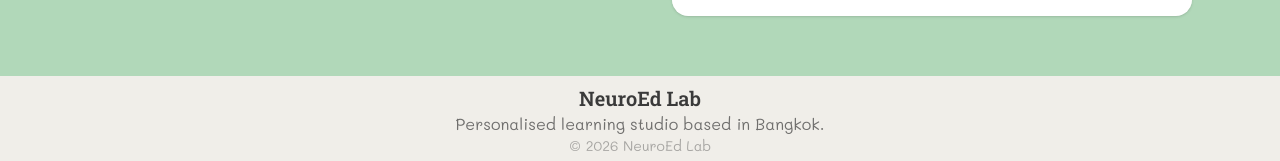
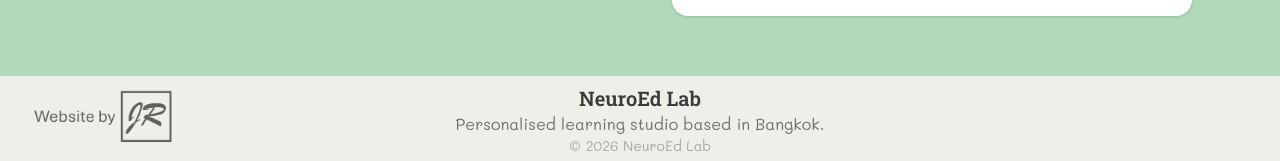
Before and after one commit to mollilyn/neuroedlab-website, a Next.js app: page / in a window 1280 px wide. Shown: the part 4315-4476 px from the top of the page. Built offline with nearby package versions, Linux system fonts and the light colour scheme; no server answers.

Commit message:
Add JR signature

```diff
--- a/src/components/Footer.tsx
+++ b/src/components/Footer.tsx
@@ -3,7 +3,7 @@ export default function Footer() {
 
   return (
     <footer
-      className="px-6 text-center md:px-12"
+      className="relative px-6 text-center md:px-12"
       style={{ backgroundColor: "var(--color-alt-background)", paddingTop: 8, paddingBottom: 8 }}
     >
       <div className="mx-auto max-w-[1200px] flex flex-col items-center" style={{ gap: 2 }}>
@@ -21,6 +21,22 @@ export default function Footer() {
         </p>
 
       </div>
+
+      {/* Website by JR signature — desktop only, anchored to footer left edge */}
+      <a
+        href="https://www.linkedin.com/in/jack-rowson/"
+        target="_blank"
+        rel="noopener noreferrer"
+        aria-label="Website by Jack Rowson"
+        className="absolute left-6 top-1/2 -translate-y-1/2 hidden md:block opacity-60 hover:opacity-100 transition-opacity duration-200"
+      >
+        <img
+          src="/images/website-by-jr.png"
+          alt="Website by JR"
+          style={{ height: "72px", width: "auto" }}
+        />
+      </a>
+
     </footer>
   );
 }
```
Also changed, not shown: public/images/website-by-jr.png (added).
